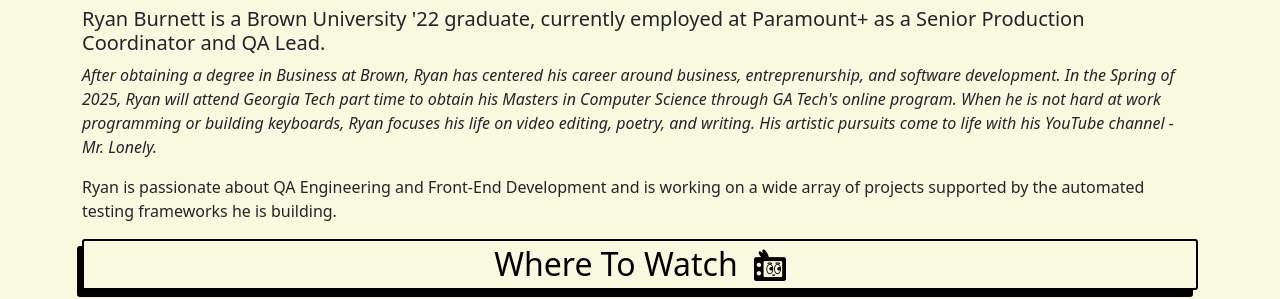
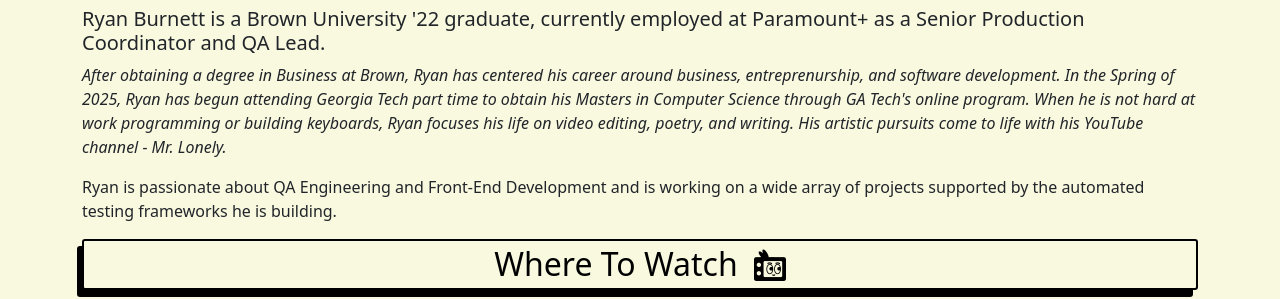
Before and after one commit to speedx77/ryan-burnett-portfolio, a website: page public/index.html in a window 1280 px wide. Shown: the part 510-809 px from the top of the page. Drawn offline with nearby package versions, Linux system fonts and the light colour scheme.

```diff
--- a/public/index.html
+++ b/public/index.html
@@ -109,7 +109,7 @@
           <h2 class="link-button p-1 my-3">Background</h2>
           <h5>Ryan Burnett is a Brown University '22 graduate, currently employed at Paramount+ as a Senior Production Coordinator and QA Lead.</h5>
 
-          <p><em>After obtaining a degree in Business at Brown, Ryan has centered his career around business, entreprenurship, and software development. In the Spring of 2025, Ryan will attend Georgia Tech part time to obtain his Masters in Computer Science through GA Tech's online program. When he is not hard at work programming or building keyboards, Ryan focuses his life on video editing, poetry, and writing. His artistic pursuits come to life with his YouTube channel - Mr. Lonely.</em></p>
+          <p><em>After obtaining a degree in Business at Brown, Ryan has centered his career around business, entreprenurship, and software development. In the Spring of 2025, Ryan has begun attending Georgia Tech part time to obtain his Masters in Computer Science through GA Tech's online program. When he is not hard at work programming or building keyboards, Ryan focuses his life on video editing, poetry, and writing. His artistic pursuits come to life with his YouTube channel - Mr. Lonely.</em></p>
 
           <p>Ryan is passionate about QA Engineering and Front-End Development and is working on a wide array of projects supported by the automated testing frameworks he is building.</p>
 
```
Also changed, not shown: public/assets/website-cover.png (added).
